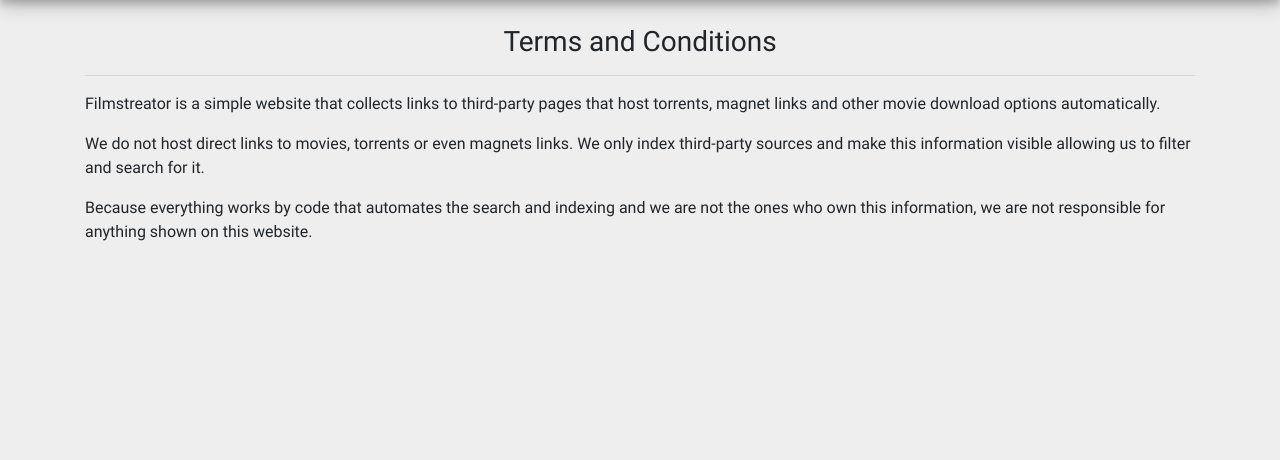
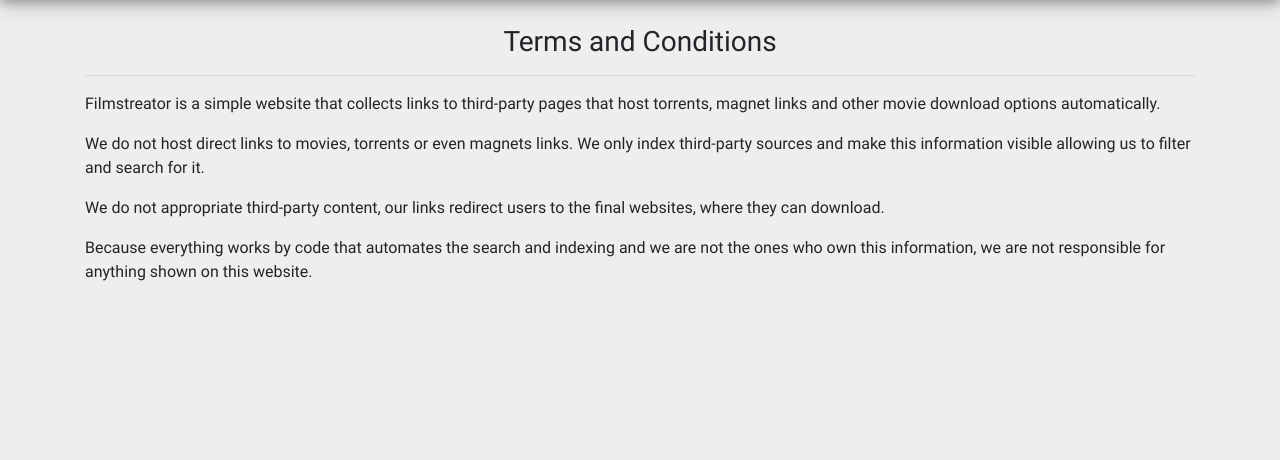
Before and after one commit to koyadovic/filmstreator, a Django app: page /info/terms-and-conditions/ in a window 1280 px wide. Shown: the part 62-522 px from the top of the page. Run offline with Django 3.2, Linux system fonts and the light colour scheme; data that the repository does not hold is empty; some libraries are stand-ins or nearby versions.

Commit message:
Modified terms and conditions too

```diff
--- a/web/templates/web/terms_and_conditions.html
+++ b/web/templates/web/terms_and_conditions.html
@@ -10,5 +10,6 @@
 <hr>
 <p>Filmstreator is a simple website that collects links to third-party pages that host torrents, magnet links and other movie download options automatically.</p>
 <p>We do not host direct links to movies, torrents or even magnets links. We only index third-party sources and make this information visible allowing us to filter and search for it.</p>
+<p>We do not appropriate third-party content, our links redirect users to the final websites, where they can download.</p>
 <p>Because everything works by code that automates the search and indexing and we are not the ones who own this information, we are not responsible for anything shown on this website.</p>
 {% endblock %}
```
